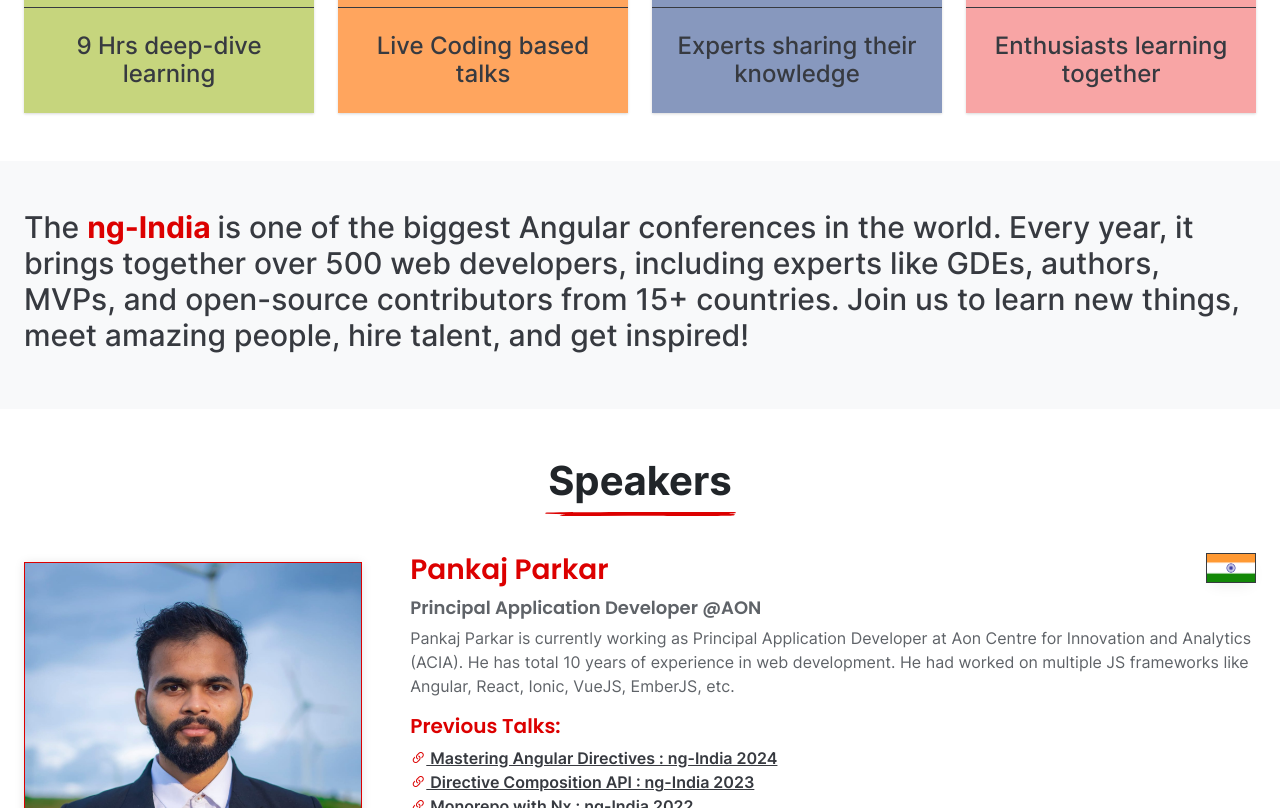
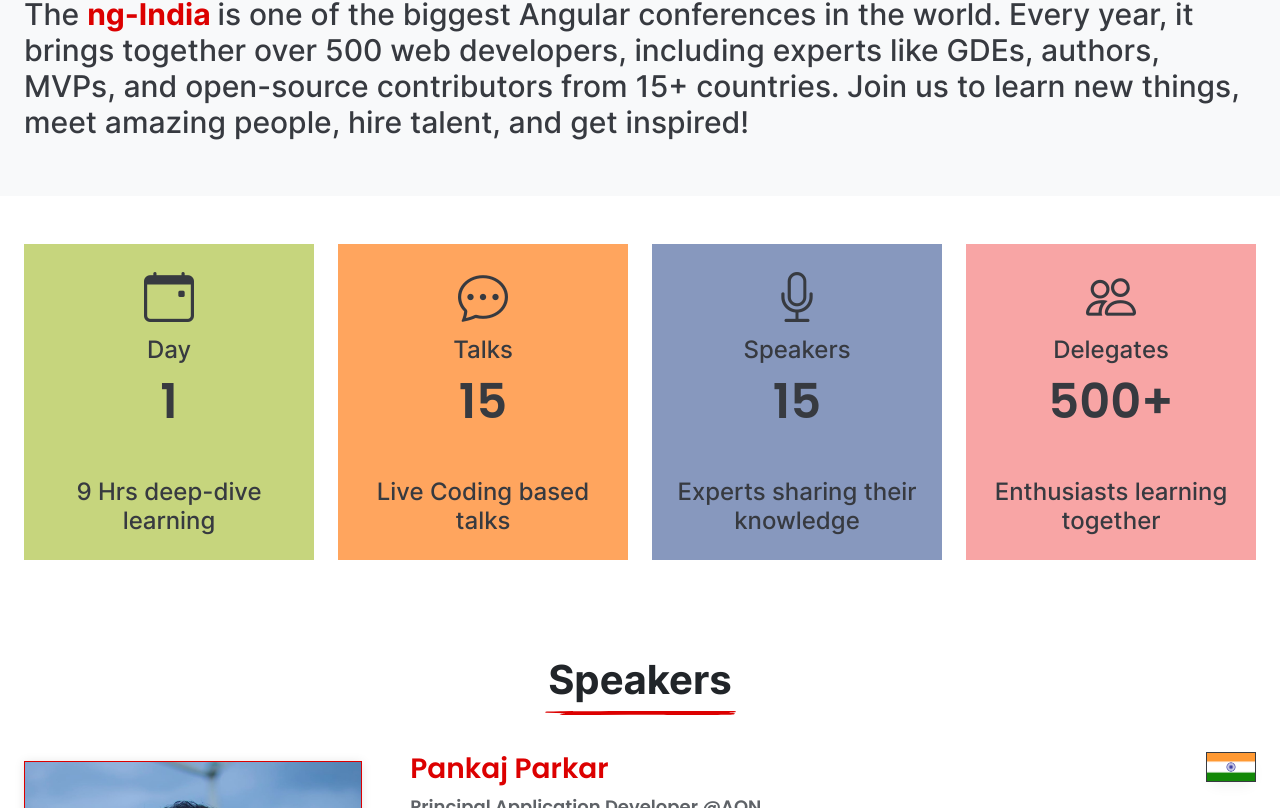
Before and after one commit to debugmodedotnet/ngindia2025, an Angular app: page /home in a window 1280 px wide. Shown: the part 943-1751 px from the top of the page. Built offline with nearby package versions, Linux system fonts and the light colour scheme.

Commit message:
some changes:

```diff
--- a/src/app/components/hero/hero.component.html
+++ b/src/app/components/hero/hero.component.html
@@ -169,7 +169,8 @@
   />
 </section>
 
-<section class="event-summary py-5">
+
+<!-- <section class="event-summary py-5">
   <div class="container-boxed">
     <div class="row align-items-stretch justify-content-center g-4">
       <div class="col-12 col-sm-6 col-lg-3">
@@ -230,5 +231,5 @@
       </div>
     </div>
   </div>
-</section>
+</section> -->
 </div>
--- a/src/app/components/hero/hero.component.ts
+++ b/src/app/components/hero/hero.component.ts
@@ -1,10 +1,12 @@
 import { Component, computed, effect, Signal, signal, WritableSignal } from '@angular/core';
 import { RouterModule } from '@angular/router';
+import { StatsComponent } from '../../stats/stats.component';
+import { AboutComponent } from '../about/about.component';
 
 @Component({
   selector: 'app-hero',
   standalone: true,
-  imports: [RouterModule],
+  imports: [RouterModule, StatsComponent, AboutComponent],
   templateUrl: './hero.component.html',
   styleUrl: './hero.component.scss'
 })
--- a/src/app/components/home/home.component.html
+++ b/src/app/components/home/home.component.html
@@ -1,6 +1,8 @@
 <app-hero />
 
 <app-about />
+
+<app-stats/>
 
 <app-speakers />
 
--- a/src/app/components/home/home.component.ts
+++ b/src/app/components/home/home.component.ts
@@ -7,11 +7,12 @@ import { PricingComponent } from "../pricing/pricing.component";
 import { AboutComponent } from "../about/about.component";
 import { ViewportScroller } from '@angular/common';
 import { ActivatedRoute } from '@angular/router';
+import { StatsComponent } from '../../stats/stats.component';
 
 @Component({
   selector: 'app-home',
   standalone: true,
-  imports: [HeroComponent, SpeakersComponent, AgendaComponent, VenueComponent, PricingComponent, AboutComponent],
+  imports: [HeroComponent, SpeakersComponent, StatsComponent, AgendaComponent, VenueComponent, PricingComponent, AboutComponent],
   templateUrl: './home.component.html',
   styleUrl: './home.component.scss'
 })
--- /dev/null
+++ b/src/app/stats/stats.component.html
@@ -0,0 +1,62 @@
+<section class="event-summary py-5">
+  <div class="container-boxed">
+    <div class="row align-items-stretch justify-content-center g-4">
+      <div class="col-12 col-sm-6 col-lg-3">
+        <div class="event-card d-flex flex-column h-100 nmc-bg-olive">
+          <h3 class="nmc-dark-grey font-24 text-center m-0 p-4">
+            <i
+              class="bi bi-calendar-event font-50 nmc-dark-grey mb-2 d-block"
+            ></i
+            >Day
+            <span class="font-48 d-block font-family-poppins mt-2"> 1 </span>
+          </h3>
+
+          <h5 class="nmc-dark-grey font-24 text-center m-auto p-4 w-100">
+            9 Hrs deep-dive learning
+          </h5>
+        </div>
+      </div>
+
+      <div class="col-12 col-sm-6 col-lg-3">
+        <div class="event-card d-flex flex-column h-100 nmc-bg-yellow">
+          <h3 class="nmc-dark-grey font-24 text-center m-0 p-4">
+            <i class="bi bi-chat-dots font-50 nmc-dark-grey mb-2 d-block"></i>
+            Talks
+            <span class="font-48 d-block font-family-poppins mt-2"> 15 </span>
+          </h3>
+
+          <h5 class="nmc-dark-grey font-24 text-center m-auto p-4 w-100">
+            Live Coding based talks
+          </h5>
+        </div>
+      </div>
+
+      <div class="col-12 col-sm-6 col-lg-3">
+        <div class="event-card d-flex flex-column h-100 nmc-bg-grape">
+          <h3 class="nmc-dark-grey font-24 text-center m-0 p-4">
+            <i class="bi bi-mic font-50 nmc-dark-grey mb-2 d-block"></i>Speakers
+            <span class="font-48 d-block font-family-poppins mt-2"> 15 </span>
+          </h3>
+
+          <h5 class="nmc-dark-grey font-24 text-center m-auto p-4 w-100">
+            Experts sharing their knowledge
+          </h5>
+        </div>
+      </div>
+
+      <div class="col-12 col-sm-6 col-lg-3">
+        <div class="event-card d-flex flex-column h-100 nmc-bg-peach">
+          <h3 class="nmc-dark-grey font-24 text-center m-0 p-4">
+            <i class="bi bi-people font-50 nmc-dark-grey mb-2 d-block"></i
+            >Delegates
+            <span class="font-48 d-block font-family-poppins mt-2"> 500+ </span>
+          </h3>
+
+          <h5 class="nmc-dark-grey font-24 text-center m-auto p-4 w-100">
+            Enthusiasts learning together
+          </h5>
+        </div>
+      </div>
+    </div>
+  </div>
+</section>
```
Also changed, not shown: src/app/stats/stats.component.ts (added, +12 -0 lines), src/app/stats/stats.component.scss (added), 1 other file (tests, documents, lock files or other folders).
